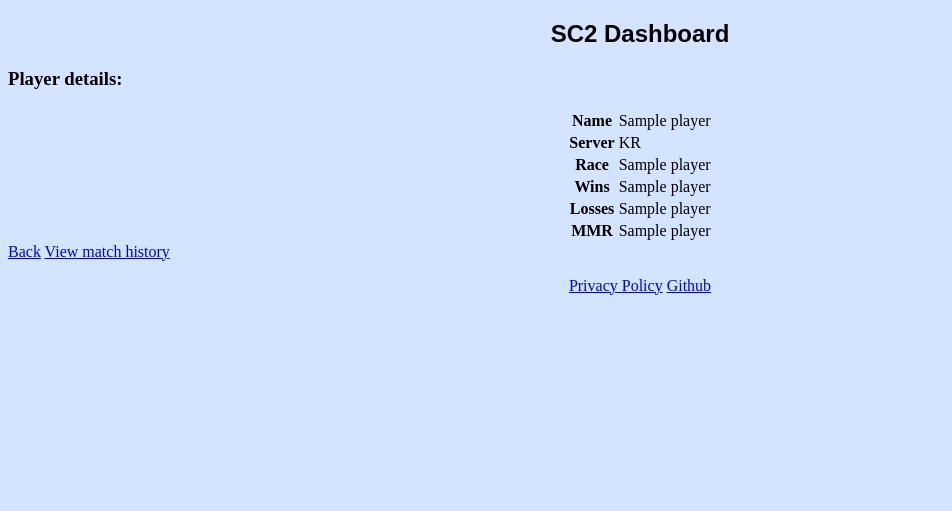
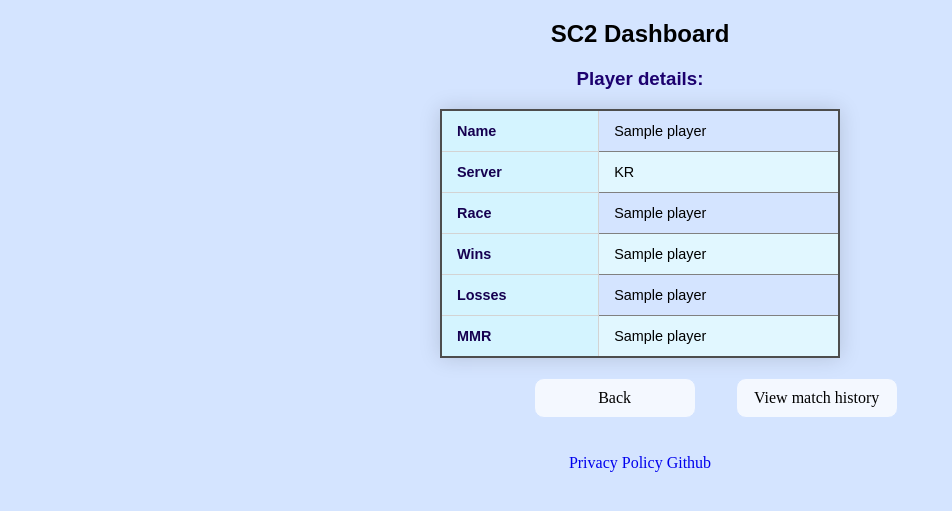
Before and after one commit to hammer-hao/Gimme-a-Game, a Flask app: template templates/details.html in a window 1280 px wide. Shown: the top 511 px of the page, without its empty margins (0-952 px from the left). Run offline with Flask 2, Linux system fonts and the light colour scheme; the template is opened without the code that fills it: most values are stand-ins (such as "Sample title", 1, 10 or a date in 2020).

Commit message:
updated 'view match history" and "back" buttons under details page

```diff
--- a/static/css/dash.css
+++ b/static/css/dash.css
@@ -61,7 +61,6 @@
     min-width: 400px;
     box-shadow: 0 0 20px rgba(0, 0, 0, 0.15);
     border:solid rgb(77, 77, 77) 2px;
-    border-radius:6px;
 }
 .playerlisttable th{
     background-color: #d4f4ff;
@@ -69,6 +68,19 @@
     text-align: left;
     padding: 12px 15px;
     border: 1px solid lightgray;
+}
+.playerlisttable tr:first-child th:first-child{
+    border-radius: 5px 0px 0px 0px;
+}
+.playerlisttable tr:first-child th:last-child{
+    border-radius: 0px 5px 0px 0px;
+}
+.playerlisttable tr{
+    -webkit-transition: background-color 0.2s ease-out;
+    -moz-transition: background-color 0.2s ease-out;
+    -o-transition: background-color 0.2s ease-out;
+    -ms-transition: background-color 0.2s ease-out;
+    transition: background-color 0.2s ease-out;
 }
 .playerlisttable tr:hover {
     background-color: rgb(238, 238, 238) !important;
@@ -88,3 +100,59 @@
     width: 150px;
     height: auto;
 }
+.title{
+    text-align: center;
+    font-family: Arial, Helvetica, sans-serif;
+    color: #1c006f;
+}
+.linkcell{
+    display: block;
+    padding-left: 5px;
+    padding-right: 5px;
+    padding-top: 10px;
+    padding-bottom: 10px;
+    margin: 20px;
+    position: relative;
+    text-align: center;
+    width: 150px;
+    border-radius: 10px;
+    -webkit-transition: background-color 0.3s ease-out;
+    -moz-transition: background-color 0.3s ease-out;
+    -o-transition: background-color 0.3s ease-out;
+    -ms-transition: background-color 0.3s ease-out;
+    transition: background-color 0.3s ease-out;
+    -webkit-transition: box-shadow 0.2s ease-out;
+    -moz-transition: box-shadow 0.2s ease-out;
+    -o-transition: box-shadow 0.2s ease-out;
+    -ms-transition: box-shadow 0.2s ease-out;
+    transition: box-shadow 0.2s ease-out;
+    -webkit-transition: border-color 0.2s ease-out;
+    -moz-transition: border-color 0.2s ease-out;
+    -o-transition: border-color 0.2s ease-out;
+    -ms-transition: border-color0.2s ease-out;
+    transition: border-color 0.2s ease-out;
+    border: 1px solid #d4e4ff;
+    background-color: #f4f8ff;
+    color: black;
+    -webkit-transition: color 0.2s ease-out;
+    -moz-transition: color 0.2s ease-out;
+    -o-transition: color 0.2s ease-out;
+    -ms-transition: color 0.2s ease-out;
+    transition: color 0.2s ease-out;
+}
+.linkcell:hover{
+    background-color: rgb(75, 183, 255);
+    box-shadow: 0 0 20px rgba(0, 0, 0, 0.3);
+    border-color: rgb(141, 141, 141);
+    color: white;
+}
+.playermethods{
+    display: flex;
+    justify-content: space-between;
+    width: 300px;
+    margin-left: 40%;
+    margin-right: 40%;
+}
+a, a:visited{
+    text-decoration: none;
+}
--- a/templates/details.html
+++ b/templates/details.html
@@ -5,8 +5,8 @@
 {% if player=='notfound' %}
 <h3>Player not found!</h3>
 {% else %}
-<h3>Player details:</h3>
-<table>
+<h3 class="title">Player details:</h3>
+<table class="playerlisttable">
     <tr>
         <th>
             Name
@@ -67,6 +67,16 @@
     </tr>
 </table>
 {% endif %}
-<a href="/">Back</a>
-<a href="/details/{{ player[0] }}/matchhistory">View match history</a>
+<div class="playermethods">
+    <a href="/">
+    <div class="linkcell">
+        <span>Back</span>
+    </div>
+    </a>
+    <a href="/details/{{ player[0] }}/matchhistory">
+        <div class="linkcell">
+            <span>View match history</span>
+        </div>
+    </a>
+</div>
 {% endblock %}
```
